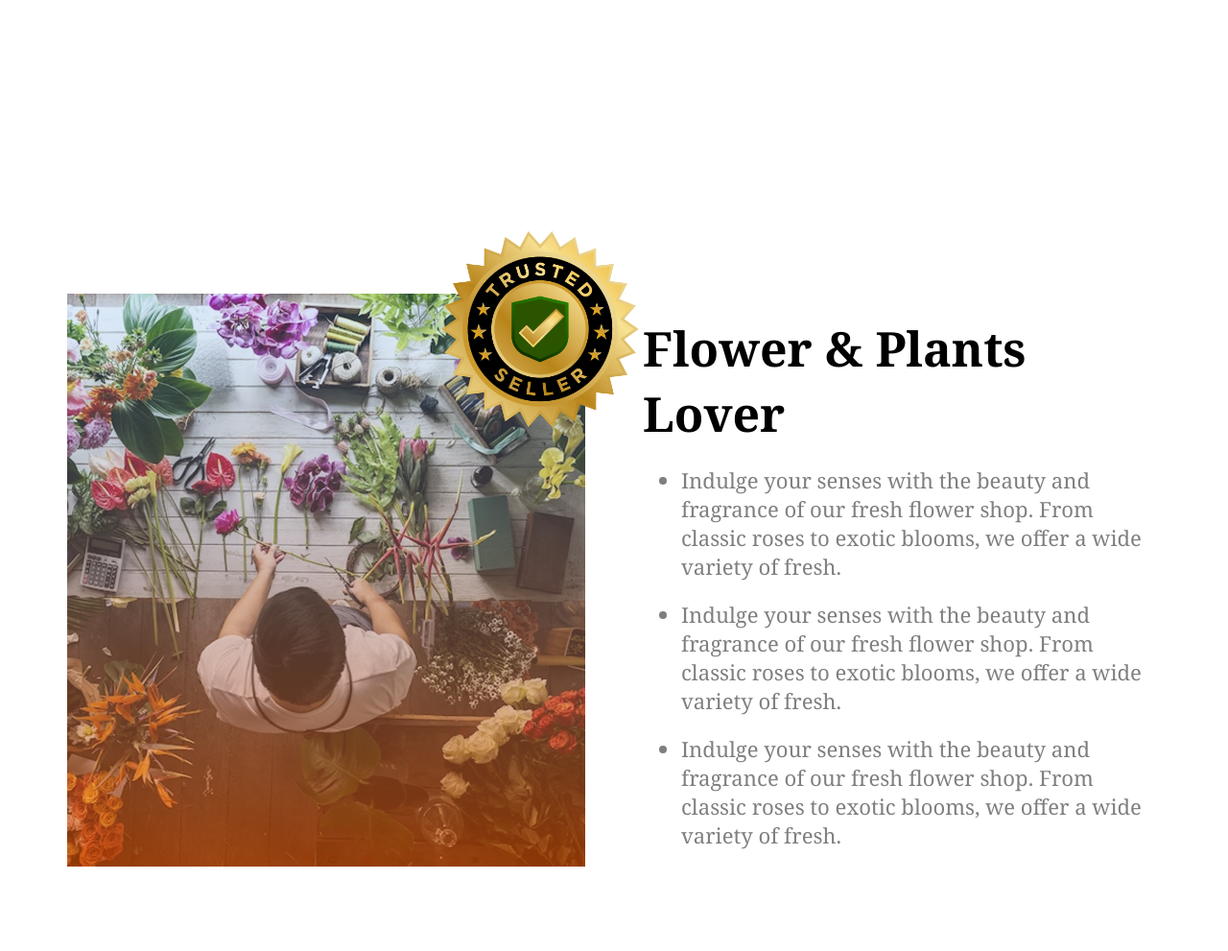
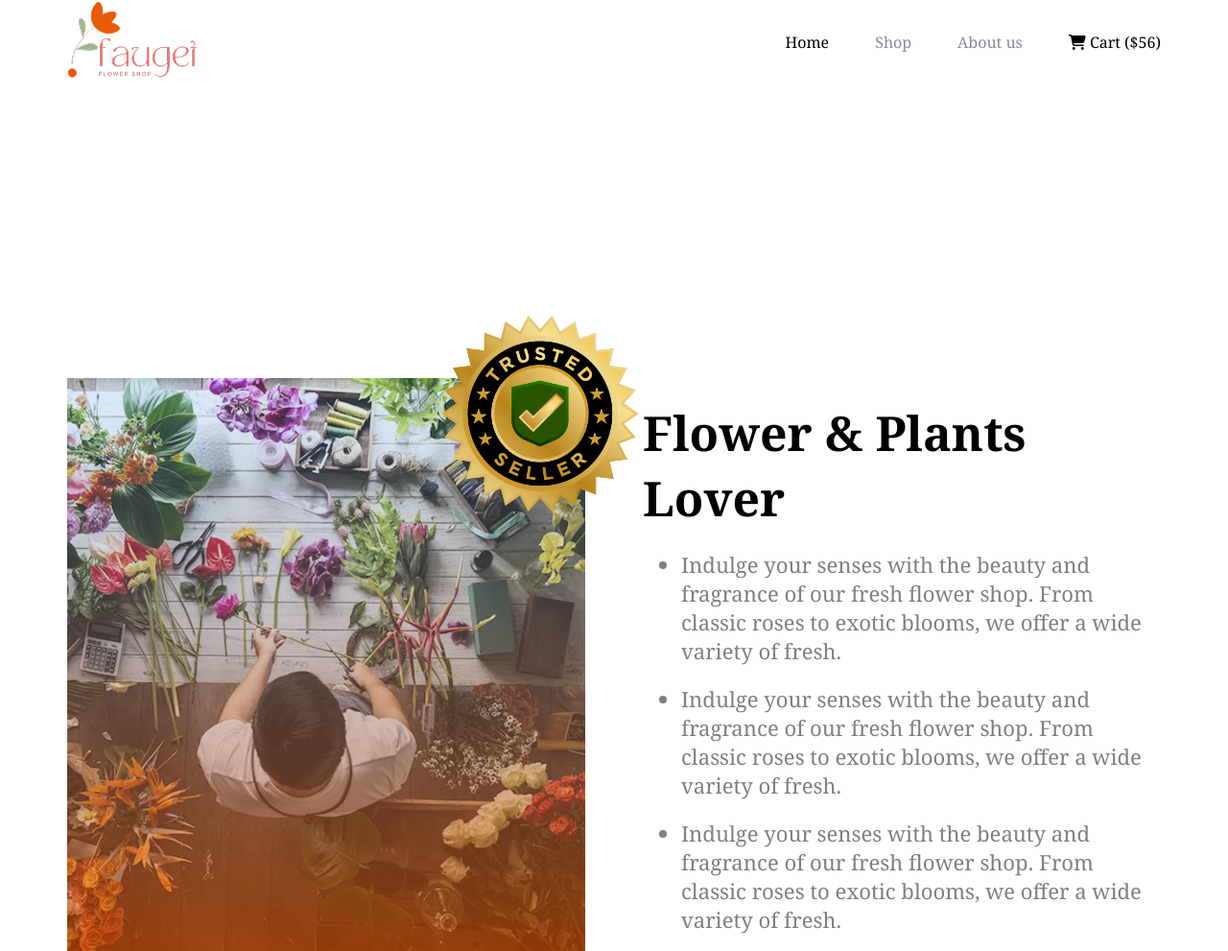
Before and after one commit to shihab1010/Responsive-Flowers-02, a plain HTML site: page index.html in a window 1280 px wide. Shown: the top 991 px of the page at 96% size. Drawn offline with Linux system fonts and the light colour scheme.

Commit message:
added responsive nav bar

```diff
--- a/CSS/style.css
+++ b/CSS/style.css
@@ -10,6 +10,9 @@
 }
 
 /* shared styles */
+.flex {
+  display: flex;
+}
 .button-primary {
   border: none;
   color: white;
@@ -36,6 +39,24 @@
 }
 .primary-color {
   color: #e95a08;
+}
+/* Nav bar */
+.nav-bar {
+  justify-content: space-between;
+  align-items: center;
+  text-align: center;
+}
+.nav-bar ul li {
+  list-style: none;
+}
+.nav-bar a {
+  text-decoration: none;
+  margin: 0;
+  margin-left: 48px;
+  color: black;
+}
+.menu-color {
+  color: #8987a1;
 }
 
 /* Plant lover section style */
@@ -251,4 +272,10 @@
     height: 200px;
     flex: none;
   }
+  .home-menu {
+    display: none;
+  }
+  .nav-bar {
+    padding: 0 10px;
+  }
 }
--- a/index.html
+++ b/index.html
@@ -8,9 +8,39 @@
     <style>
       @import url("https://fonts.googleapis.com/css2?family=Noto+Serif:ital,wght@0,100..900;1,100..900&display=swap");
     </style>
+    <script
+      src="https://kit.fontawesome.com/a5b2c5811e.js"
+      crossorigin="anonymous"
+    ></script>
   </head>
   <body class="noto-serif-primary-font">
-    <header></header>
+    <header>
+      <nav class="nav-bar flex margin-auto">
+        <div class="left-part">
+          <img src="assets/logo.png" alt="logo of our flower website" />
+        </div>
+        <div class="right-part">
+          <ul class="nav-menu flex">
+            <li class="home-menu"><a href="">Home</a></li>
+
+            <li class="home-menu">
+              <a href=""><span class="menu-color">Shop</span></a>
+            </li>
+
+            <li class="home-menu">
+              <a href=""><span class="menu-color">About us</span></a>
+            </li>
+
+            <li class="">
+              <a href=""
+                ><i class="fa-solid fa-cart-shopping"></i> Cart ($56)</a
+              >
+            </li>
+            <!--<li class="cart-menu"><a href="">Cart ($56)</a></li>-->
+          </ul>
+        </div>
+      </nav>
+    </header>
 
     <main>
       <section class="plant-lover margin-auto">
```
